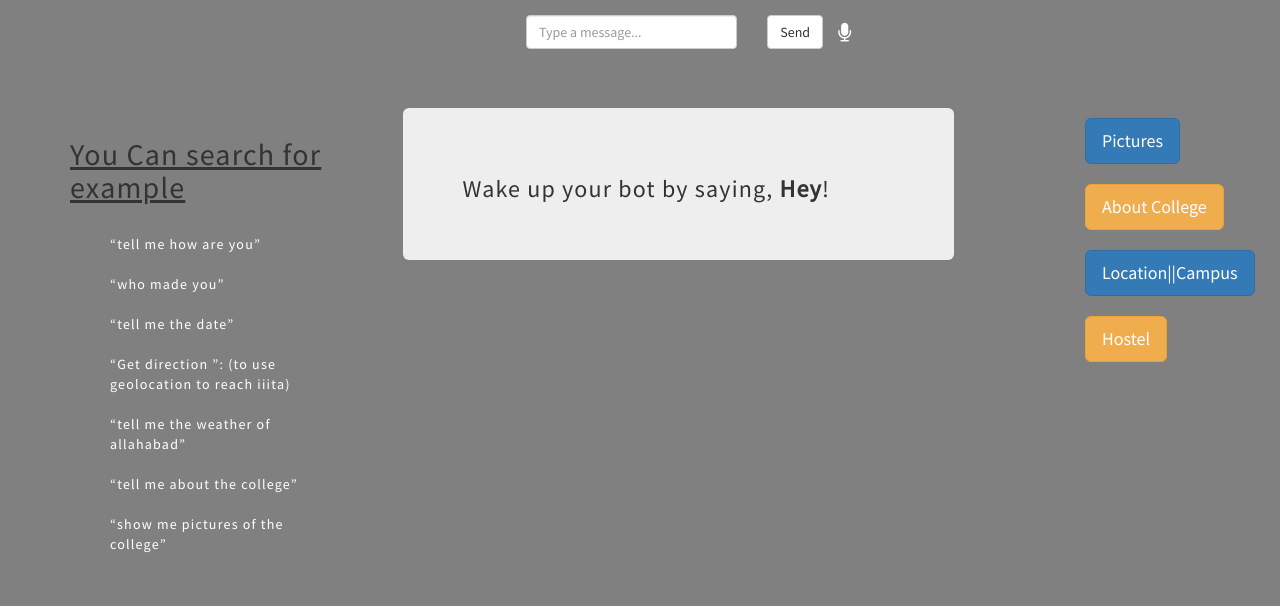
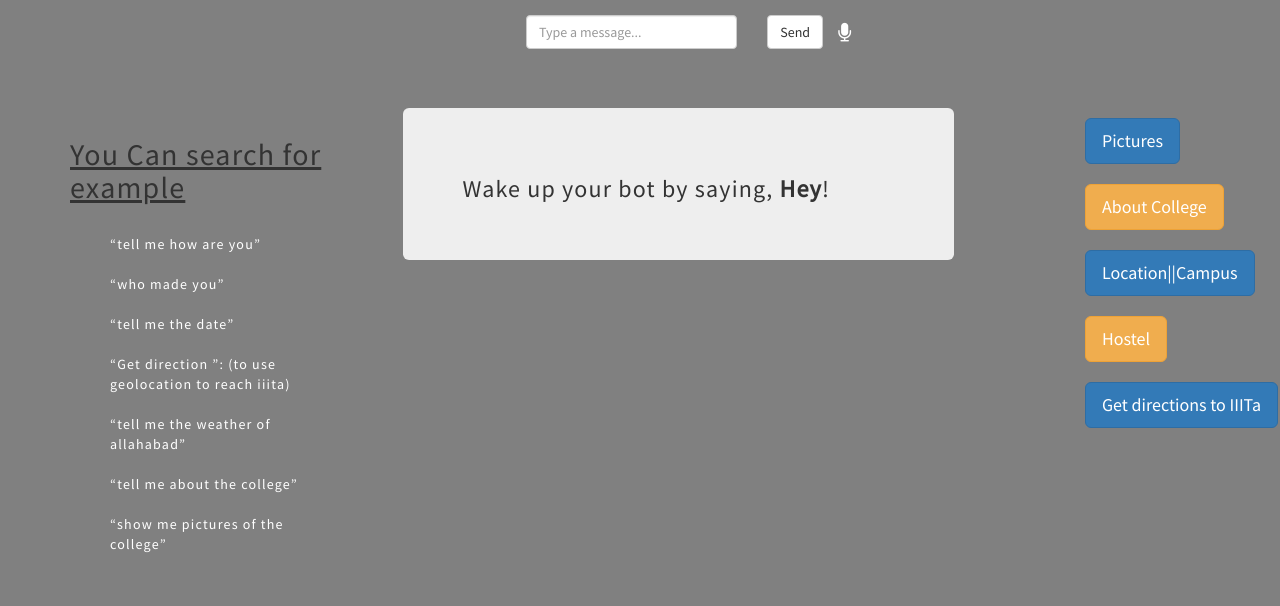
Before and after one commit to arindam-modak/iiitaBot, a plain HTML site: page index.html in a window 1280 px wide. Drawn offline with nearby package versions, Linux system fonts and the light colour scheme.

Commit message:
instructions updated and btn added

```diff
--- a/index.html
+++ b/index.html
@@ -101,6 +101,8 @@
                  <li><button class="btn btn-lg btn-primary" id="locationbtn">Location||Campus</button></li>
                  <br>
                  <li><button class="btn btn-lg btn-warning" id="hostelbtn">Hostel</button></li>
+                 <br>
+                 <li><button class="btn btn-lg btn-primary" id="dirbtn">Get directions to IIITa</button></li>
             </ul>
         </div>
 
```
